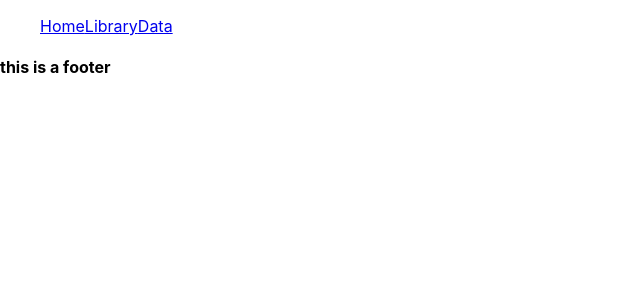
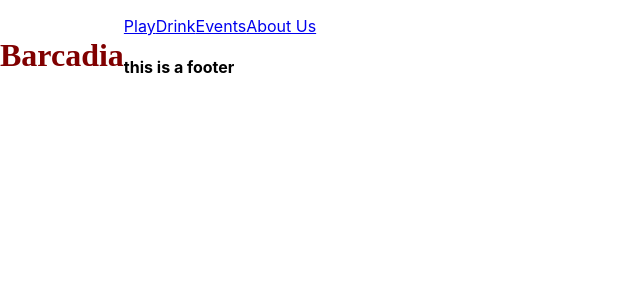
Before and after one commit to CoreyLongDev/BarCadia, a React (Create React App) app: page / in a window 1280 px wide. Shown: the top 300 px of the page, without its empty margins (0-640 px from the left). Built offline with nearby package versions, Linux system fonts and the light colour scheme.

Commit message:
bootstrap acting wacky. stepping back for now

```diff
--- a/src/Components/Header/Header.js
+++ b/src/Components/Header/Header.js
@@ -6,17 +6,13 @@ import { Tab } from 'mdb-react-ui-kit';
 const Header = () => {
     return(
         <>
-     <nav class="navbar navbar-expand-lg navbar-dark bg-dark">
-  <div class="container-fluid">
-    <nav aria-label="breadcrumb">
-      <ol class="breadcrumb">
-        <li class="breadcrumb-item"><a href="#">Home</a></li>
-        <li class="breadcrumb-item"><a href="#">Library</a></li>
-        <li class="breadcrumb-item active" aria-current="page"><a href="#">Data</a></li>
-      </ol>
-    </nav>
-  </div>
-</nav>
+        <h1 id="header">Barcadia</h1>
+        <ul className="navBar">
+            <li><a href="./Play">Play</a></li>
+            <li><a href="./Drink">Drink</a></li>
+            <li><a href="./Events">Events</a></li>
+            <li><a href="./About">About Us</a></li>
+        </ul>
         </>
     )
 }
```
